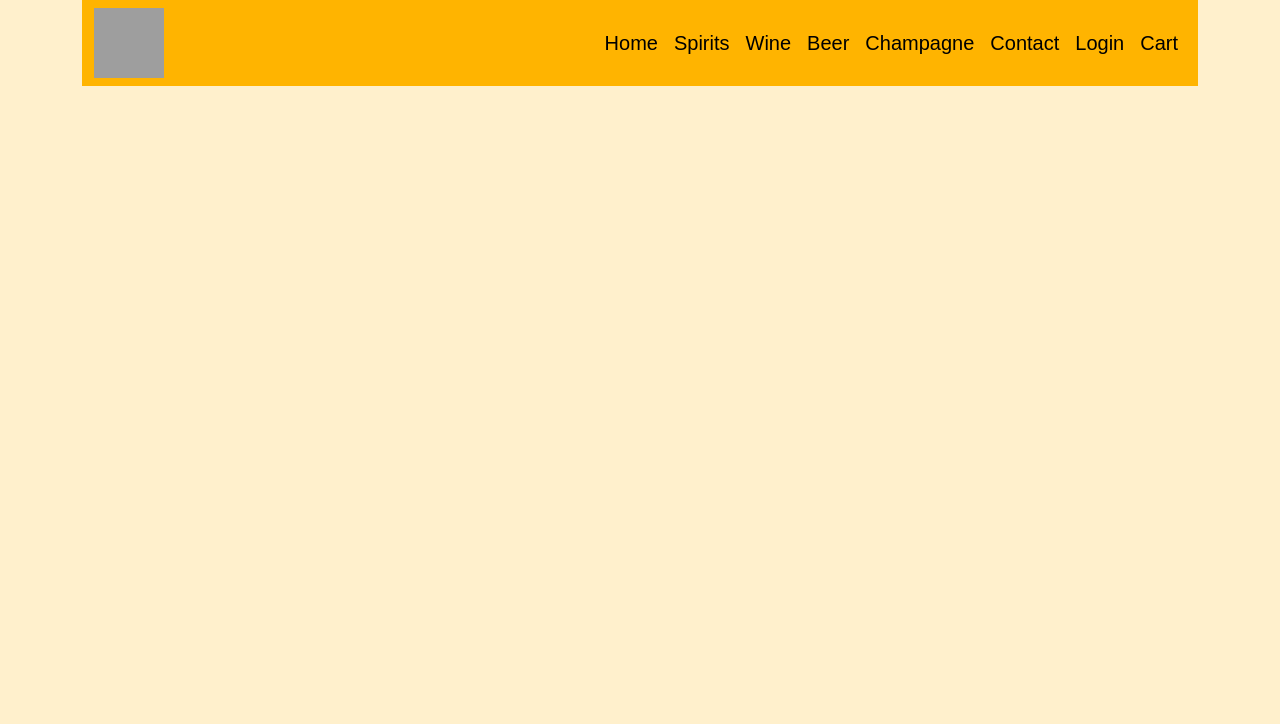
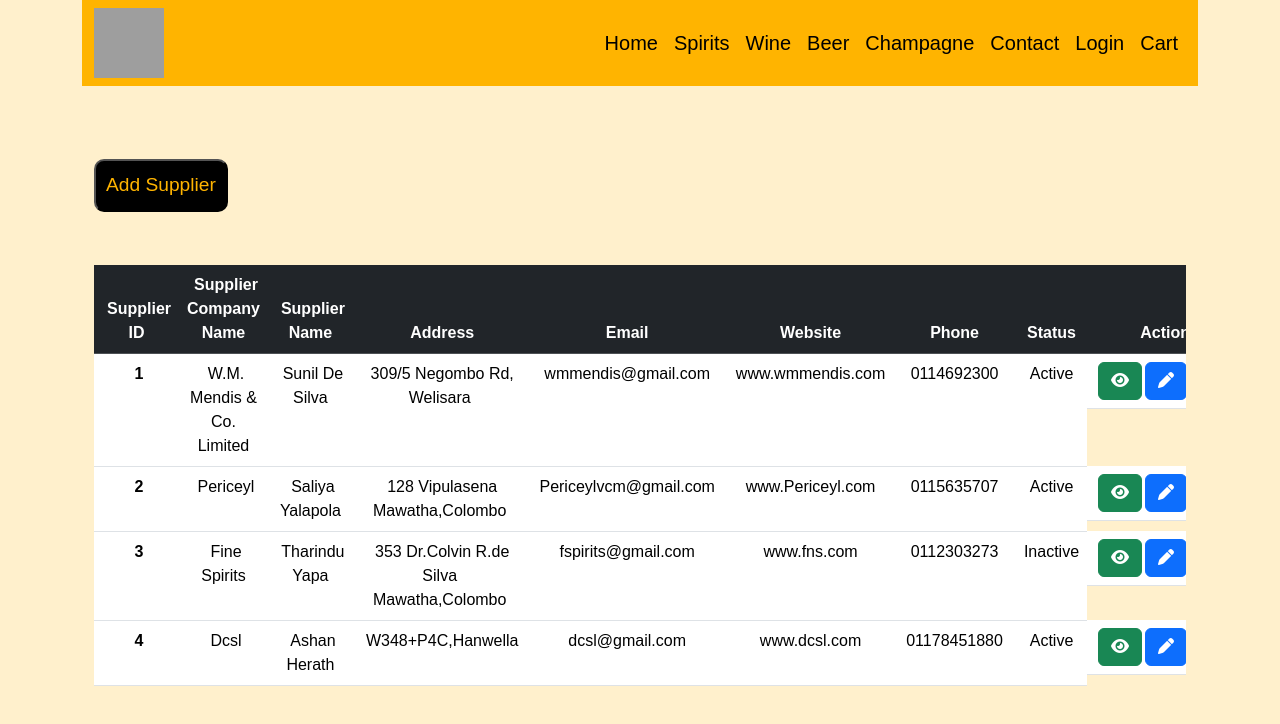
Before and after one commit to SLIITITP/WD_ITP_B01_G01, a React (Create React App) app in the folder Project/client/: page /SupplierList in a window 1280 px wide. Shown: the top 724 px of the page. Built offline with nearby package versions, Linux system fonts and the light colour scheme; grey boxes are pictures that could not be loaded.

Commit message:
create SupplierList frontend

```diff
--- a/Project/client/src/App.js
+++ b/Project/client/src/App.js
@@ -14,6 +14,7 @@ import Inventory from './components/inventory';
 import InventoryDetail from './components/inventoryDetail';
 import AddProduct from './components/addProduct';
 import AdminDashboard from './components/adminDashboard';
+import SupplierList from './components/SupplierList';
 
 export default class App extends Component {
   render() {
@@ -37,6 +38,8 @@ export default class App extends Component {
           <Route path="/addProduct" exact element={<AddProduct />} />
           <Route path="/adminDashboard" exact element={<AdminDashboard />} />
 
+          <Route path="/SupplierList" exact element={<SupplierList/>}/>
+
 
           </Routes>
           {/* <Footer />  */}
--- /dev/null
+++ b/Project/client/src/components/SupplierList.js
@@ -0,0 +1,102 @@
+import React from 'react'
+
+
+const SupplierList = () => {
+    return (
+        <div className='mt-5'>
+            <div className="container">
+                <div className="add_btn mt-2 mb-2">
+                <a href="/AddSupplier"><button className='backBtn'>Add Supplier</button></a>
+                </div>
+                <div className="table-responsive">
+                    <table class="table" >
+                        <thead>
+                            <tr className="table-dark" >
+                                <th scope="col"  >Supplier ID</th>
+                                <th scope="col" >Supplier Company Name</th>
+                                <th scope="col">Supplier Name</th>
+                                <th scope="col" >Address</th>
+                                <th scope="col" >Email</th>
+                                <th scope="col" >Website</th>
+                                <th scope="col" >Phone</th>
+                                <th scope="col" >Status</th>
+                                <th scope="col" >Action</th>
+                            </tr>
+                        </thead>
+                        <tbody>
+                            <tr >
+                                <th scope="row">1</th>
+                                <td>W.M. Mendis & Co. Limited</td>
+                                <td>Sunil De Silva</td>
+                                <td>309/5 Negombo Rd, Welisara</td>
+                                <td>wmmendis@gmail.com</td>
+                                <td>www.wmmendis.com</td>
+                                <td>0114692300</td>
+                                <td>Active</td>
+                                <td className="d-flex justify-content-between" >
+                                    <button className="btn btn-success" style={{ marginLeft: '3px' }} ><i class="fas fa-eye" ></i></button>
+                                    <button className="btn btn-primary" style={{ marginLeft: '3px' }}><i class="fa-solid fa-pen"></i></button>
+                                    <button className="btn btn-danger" style={{ marginLeft: '3px' }}><i class="fa-solid fa-trash"></i></button>
+                                </td>
+                            </tr>
+                            <tr >
+                                <th scope="row">2</th>
+                                <td>Periceyl</td>
+                                <td>Saliya Yalapola</td>
+                                <td>128 Vipulasena Mawatha,Colombo</td>
+                                <td>Periceylvcm@gmail.com</td>
+                                <td>www.Periceyl.com</td>
+                                <td>0115635707</td>
+                                <td>Active</td>
+
+                                <td className="d-flex justify-content-between" >
+                                    <button className="btn btn-success" style={{ marginLeft: '3px' }} ><i class="fas fa-eye" ></i></button>
+                                    <button className="btn btn-primary" style={{ marginLeft: '3px' }}><i class="fa-solid fa-pen"></i></button>
+                                    <button className="btn btn-danger" style={{ marginLeft: '3px' }}><i class="fa-solid fa-trash"></i></button>
+                                </td>
+                            </tr>
+                            <tr >
+                                <th scope="row">3</th>
+                                <td>Fine Spirits</td>
+                                <td>Tharindu Yapa</td>
+                                <td>353 Dr.Colvin R.de Silva Mawatha,Colombo </td>
+                                <td>fspirits@gmail.com</td>
+                                <td>www.fns.com</td>
+                                <td>0112303273</td>
+                                <td>Inactive</td>
+
+                                <td className="d-flex justify-content-between" >
+                                    <button className="btn btn-success" style={{ marginLeft: '3px' }} ><i class="fas fa-eye" ></i></button>
+                                    <button className="btn btn-primary" style={{ marginLeft: '3px' }}><i class="fa-solid fa-pen"></i></button>
+                                    <button className="btn btn-danger" style={{ marginLeft: '3px' }}><i class="fa-solid fa-trash"></i></button>
+                                </td>
+                            </tr>
+                            <tr >
+                                <th scope="row">4</th>
+                                <td>Dcsl</td>
+                                <td>Ashan Herath</td>
+                                <td>W348+P4C,Hanwella</td>
+                                <td>dcsl@gmail.com</td>
+                                <td> www.dcsl.com</td>
+                                <td>01178451880</td>
+                                <td>Active</td>
+
+                                <td className="d-flex justify-content-between" >
+                                    <button className="btn btn-success" style={{ marginLeft: '3px' }} ><i class="fas fa-eye" ></i></button>
+                                    <button className="btn btn-primary" style={{ marginLeft: '3px' }}><i class="fa-solid fa-pen"></i></button>
+                                    <button className="btn btn-danger" style={{ marginLeft: '3px' }}><i class="fa-solid fa-trash"></i></button>
+                                </td>
+                            </tr>
+                        </tbody>
+                    </table>
+                </div>
+            </div>
+        </div>
+
+
+
+
+    )
+}
+
+export default SupplierList;
--- a/Project/client/src/components/adminDashboard.js
+++ b/Project/client/src/components/adminDashboard.js
@@ -4,6 +4,7 @@ const adminDashboard = () => {
   return (
     <div>
         <a href='/inventory'><button class="btn btn-primary">Inventory</button></a>
+        <a href='/SupplierList'><button class="btn btn-primary">Supplier Details</button></a>
     </div>
   )
 }
```
Also changed, not shown: Project/client/src/components/AddSupplier.js (added).
